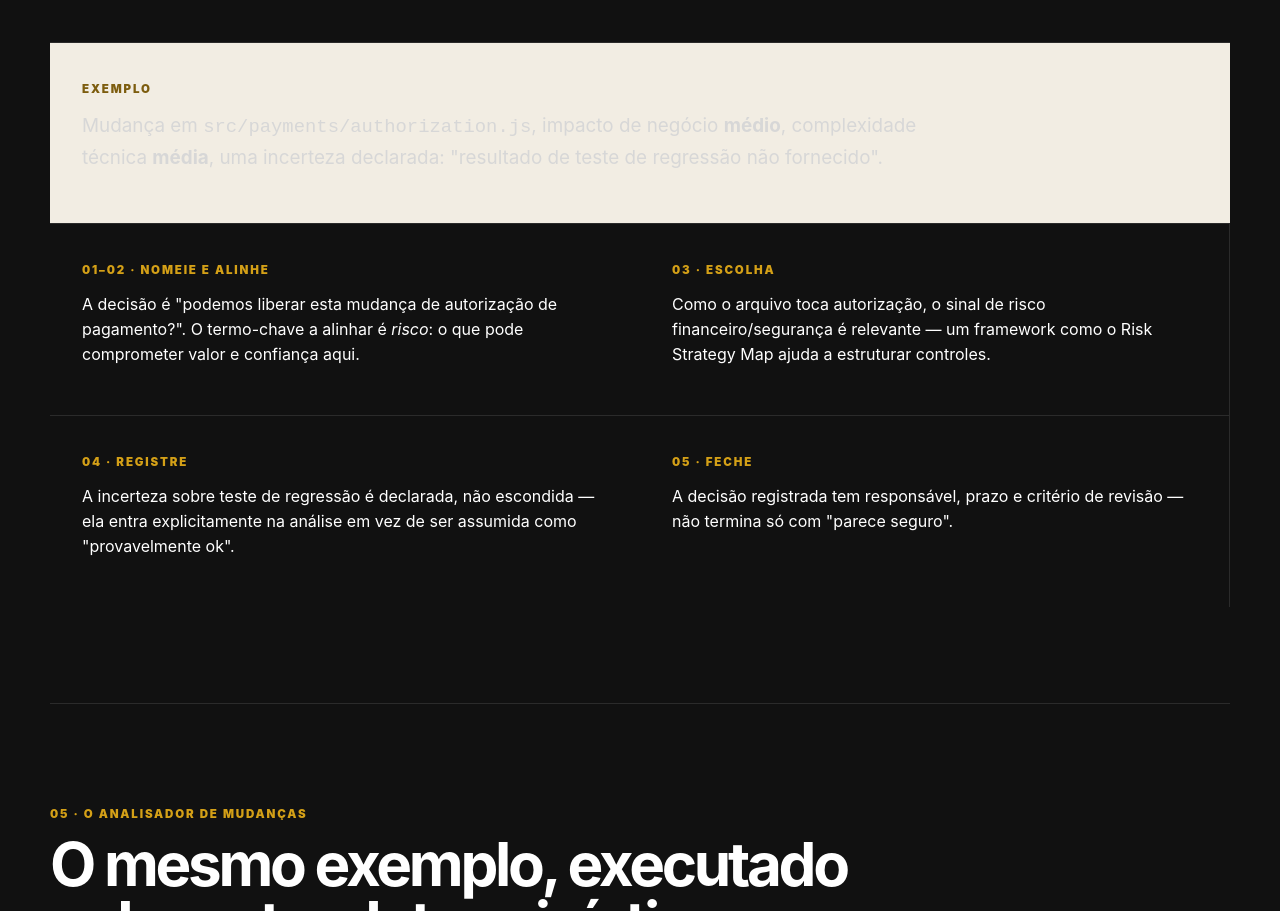
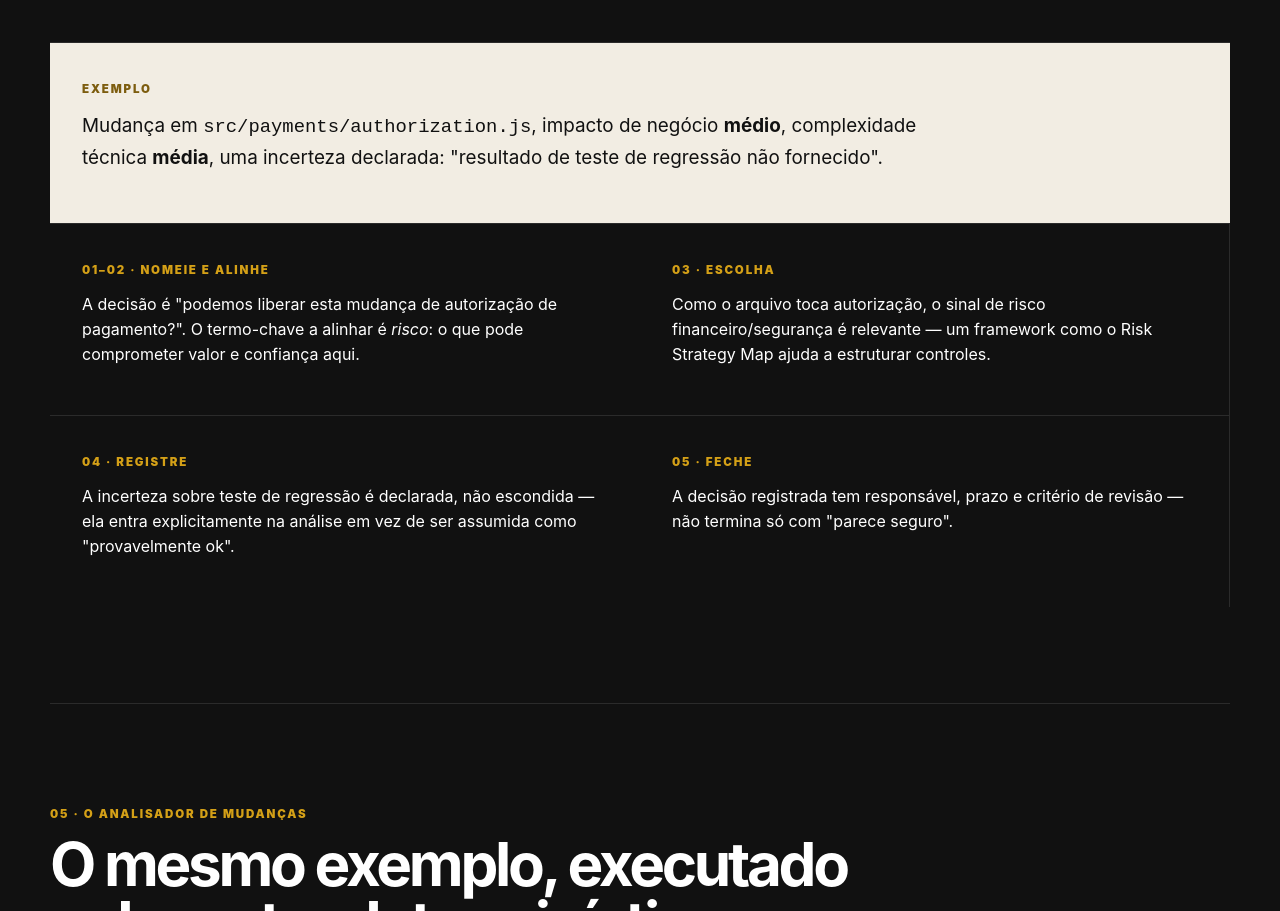
Before and after one commit to jonasqasoftware/aima-agentic-qe, a website with bundled scripts: page site/como-usar.html in a window 1280 px wide. Shown: the part 2487-3398 px from the top of the page. Built offline with nearby package versions, Linux system fonts and the light colour scheme.

Commit message:
fix(site): corrige contraste do texto no painel de exemplo
Corrige o contraste do texto principal (.detail-lead, incluindo code e strong) do painel claro "EXEMPLO" em site/como-usar.html — achado P0 (1.23:1, abaixo do threshold 4.5:1).

Causa: .detail-lead { color: #d7d7d7 } (pensada para superfície escura) vazava para dentro de .example-panel (fundo claro), pois .example-panel p não definia color própria apesar de já ter especificidade maior.

Fix: adiciona color: var(--ink) a .example-panel p. Contraste resultante: 16.18:1. Regra global .detail-lead permanece inalterada para outros usos em superfície escura (confirmado por regressão renderizada em frameworks/evidence-pyramid.html).

```diff
--- a/site/styles.css
+++ b/site/styles.css
@@ -152,7 +152,7 @@ h3 { letter-spacing: -.025em; }
 .detail-lead { font-size: 1.25rem; color: #d7d7d7; }
 .example-panel { background: var(--paper); color: var(--ink); }
 .example-panel .kicker { color: #7d5d0f; }
-.example-panel p { max-width: 900px; font-size: 1.18rem; }
+.example-panel p { max-width: 900px; font-size: 1.18rem; color: var(--ink); }
 .framework-next { border-top: 1px solid var(--line-dark); }
 
 .assessment-shell { max-width: 920px; }
```
